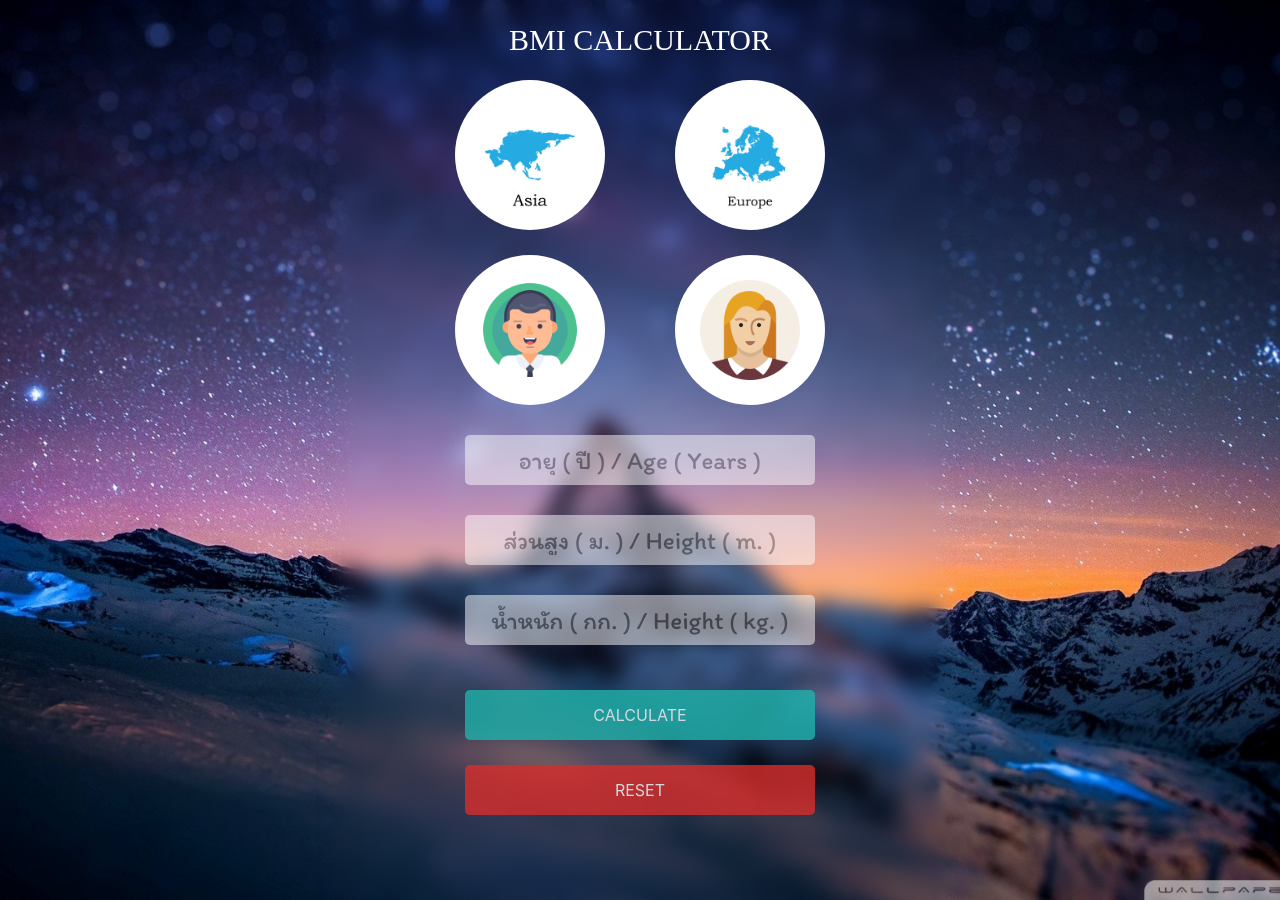
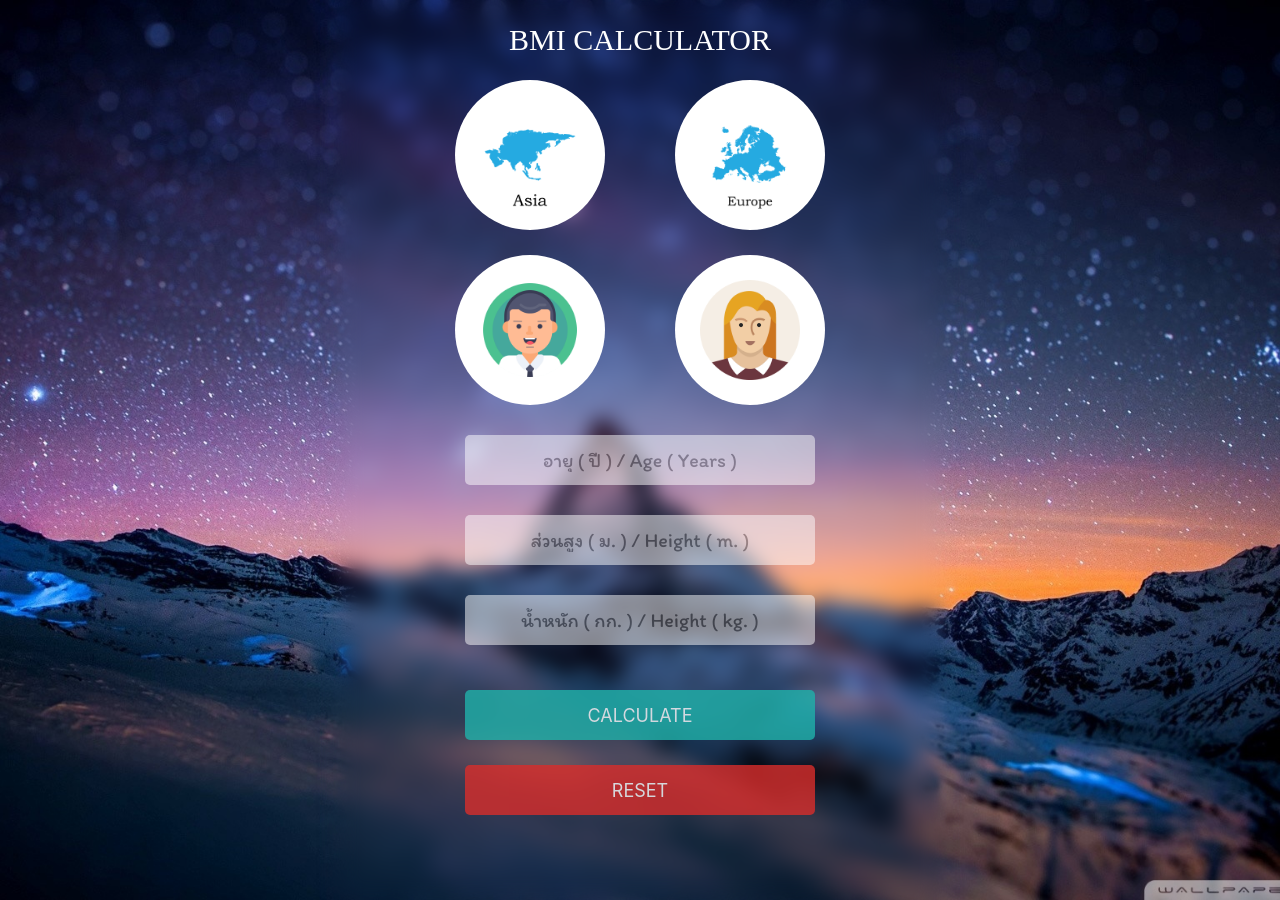
Before and after one commit to sheyguys/BMI-Calculate, a React (Create React App) app: page / in a window 1280 px wide. Built offline with nearby package versions, Linux system fonts and the light colour scheme; a web font is replaced by a local one.

Commit message:
update font size

```diff
--- a/src/App.css
+++ b/src/App.css
@@ -160,7 +160,7 @@
   background-color: white;
   color: #000;
   height: 50px;
-  font-size: 25px;
+  font-size: 20px;
   width: 350px;
   border: 0;
   opacity: 0.5;
@@ -173,6 +173,7 @@
   align-items: center;
   background-color: #20B2AA;
   color: white;
+  font-size: 18px;
   width: 350px;
   height: 50px;
   border-radius: 5px;
@@ -185,6 +186,7 @@
   align-items: center;
   background-color: #d92d2b;
   color: white;
+  font-size: 18px;
   width: 350px;
   height: 50px;
   border-radius: 5px;
```
